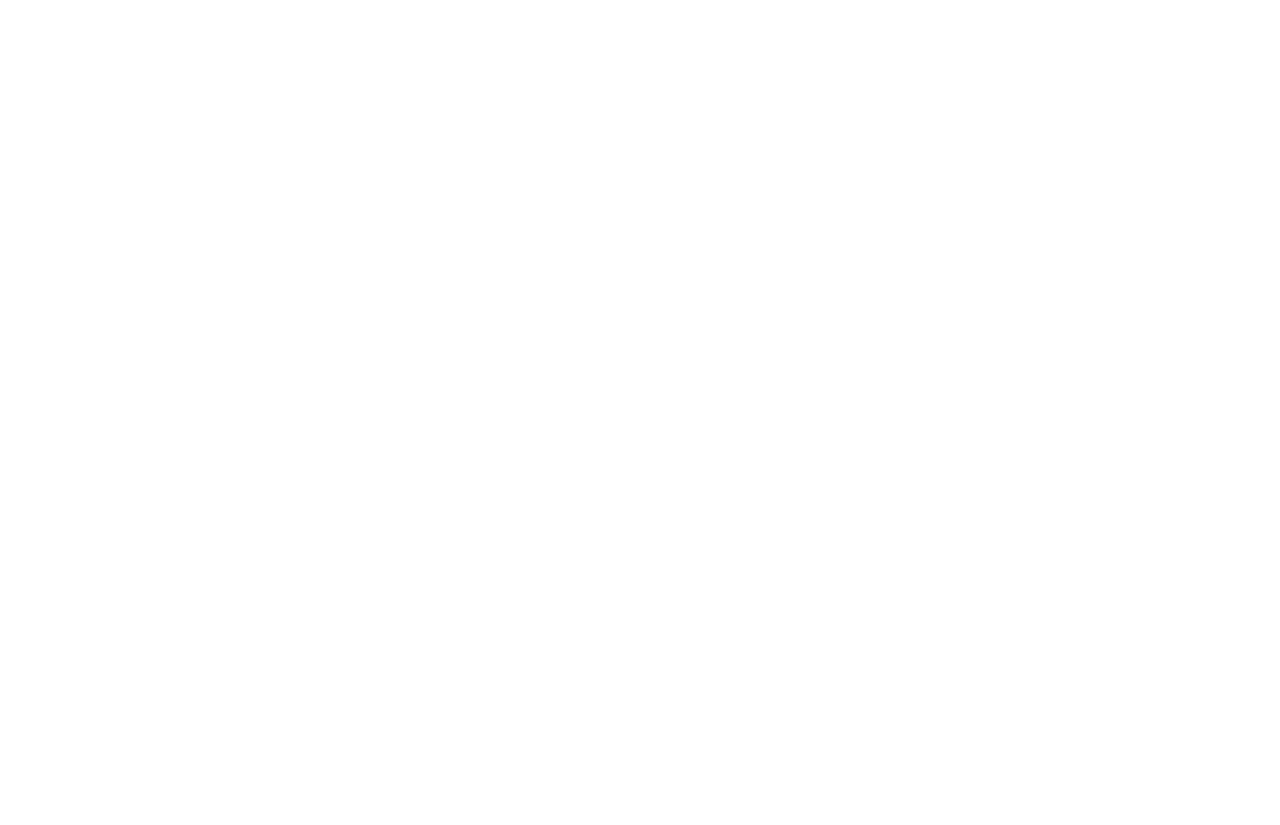
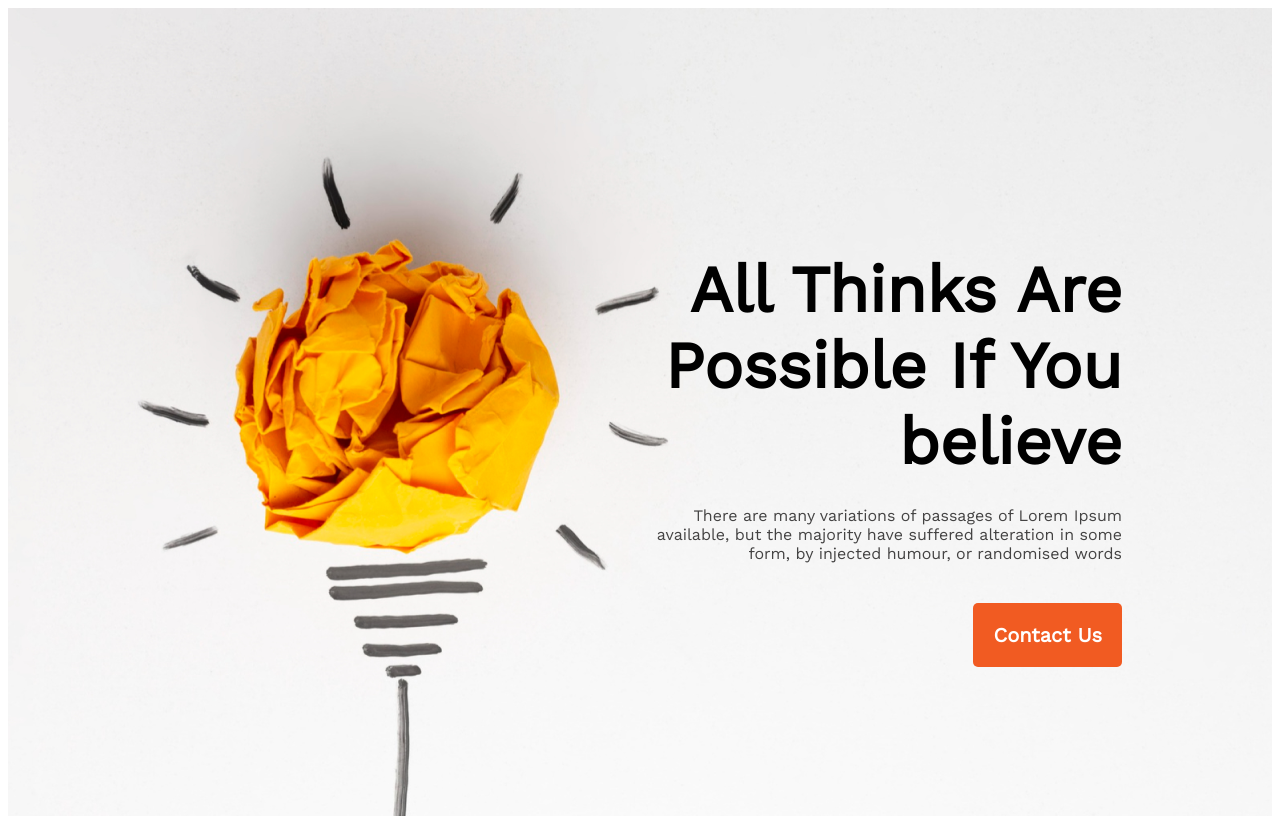
Before and after one commit to Tasin37/New-year, a plain HTML site: page index.html in a window 1280 px wide. Before the commit the page ends 800 px from the top, so only its background shows below. Drawn offline with nearby package versions, Linux system fonts and the light colour scheme.

Commit message:
head cmplt

```diff
--- a/index.html
+++ b/index.html
@@ -1,14 +1,22 @@
 <!DOCTYPE html>
 <html lang="en">
+
 <head>
     <meta charset="UTF-8">
     <meta name="viewport" content="width=device-width, initial-scale=1.0">
     <title>New year</title>
     <link rel="stylesheet" href="style.css">
+    <link href='https://fonts.googleapis.com/css?family=Work Sans' rel='stylesheet'>
 </head>
+
 <body>
     <header>
-
+        <div class="head-text">
+            <h1 class="title">All Thinks Are<br>Possible If You<br>believe</h1>
+            <h5 class="title-desc">There are many variations of passages of Lorem Ipsum<br>available, but the majority have
+                suffered alteration in some<br>form, by injected humour, or randomised words</h5>
+            <button class="title-btn">Contact Us</button>
+        </div>
     </header>
     <main>
 
@@ -17,4 +25,5 @@
 
     </footer>
 </body>
+
 </html>
--- a/style.css
+++ b/style.css
@@ -0,0 +1,34 @@
+*{
+    font-family: 'Work Sans';
+}
+.title{
+    color: black;
+    font-size: 65px;
+    font-weight: 900;
+    margin-bottom: 25px;
+}
+.title-desc{
+    color: #444343;
+    font-size: 16px;
+    font-weight: 400;
+    margin-bottom: 40px;
+}
+header{
+    background-image: url(../New-year/images/banner/banner1.png);
+    background-repeat: no-repeat;
+    max-width: 1600px;
+    text-align: right;
+    justify-content: center;
+}
+.head-text{
+    padding: 200px 150px 150px 0;
+}
+.title-btn{
+    border-radius: 5px;
+    border: none;
+    background-color: #F15B22;
+    color: white;
+    padding: 20px;
+    font-weight: 600;
+    font-size: 20px;
+}
```
